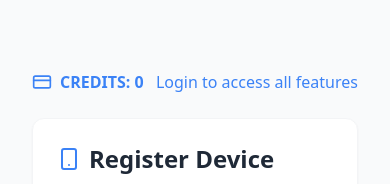
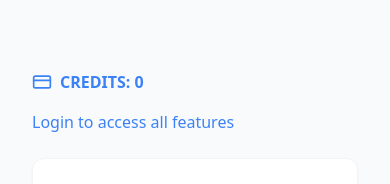
Before and after one commit to luk444/iunlockcloud, a React (Vite) app: page /register in a window 390 px wide. Shown: the part 130-314 px from the top of the page. Built offline with nearby package versions, Linux system fonts and the light colour scheme; no server answers.

Commit message:
fix credits front

```diff
--- a/src/components/BlacklistSearcher/BlacklistSearcher.tsx
+++ b/src/components/BlacklistSearcher/BlacklistSearcher.tsx
@@ -89,7 +89,7 @@
 
   return (
     <div className="max-w-2xl mx-auto px-4 py-8 mt-10 fade-in">
-      <div className="flex items-center justify-between mb-6">
+      <div className="flex flex-col sm:flex-row sm:items-center sm:justify-between gap-4 mb-6">
         <div className="flex items-center gap-2 text-blue-500">
           <CreditCard size={20} />
           <span className="font-semibold">
--- a/src/components/ImeiSearcher/ImeiSearcher.tsx
+++ b/src/components/ImeiSearcher/ImeiSearcher.tsx
@@ -89,7 +89,7 @@
 
   return (
     <div className="max-w-2xl mx-auto px-4 py-8 mt-10 fade-in">
-      <div className="flex items-center justify-between mb-6">
+      <div className="flex flex-col sm:flex-row sm:items-center sm:justify-between gap-4 mb-6">
         <div className="flex items-center gap-2 text-blue-500">
           <CreditCard size={20} />
           <span className="font-semibold">
--- a/src/components/ImeiSearcher/ImeiSearcherCheck.tsx
+++ b/src/components/ImeiSearcher/ImeiSearcherCheck.tsx
@@ -85,7 +85,7 @@
 
   return (
     <div className="max-w-2xl mx-auto px-4 py-8 mt-10 fade-in">
-      <div className="flex items-center justify-between mb-6">
+      <div className="flex flex-col sm:flex-row sm:items-center sm:justify-between gap-4 mb-6">
         <div className="flex items-center gap-2 text-blue-500">
           <CreditCard size={20} />
           <span className="font-semibold">
```
